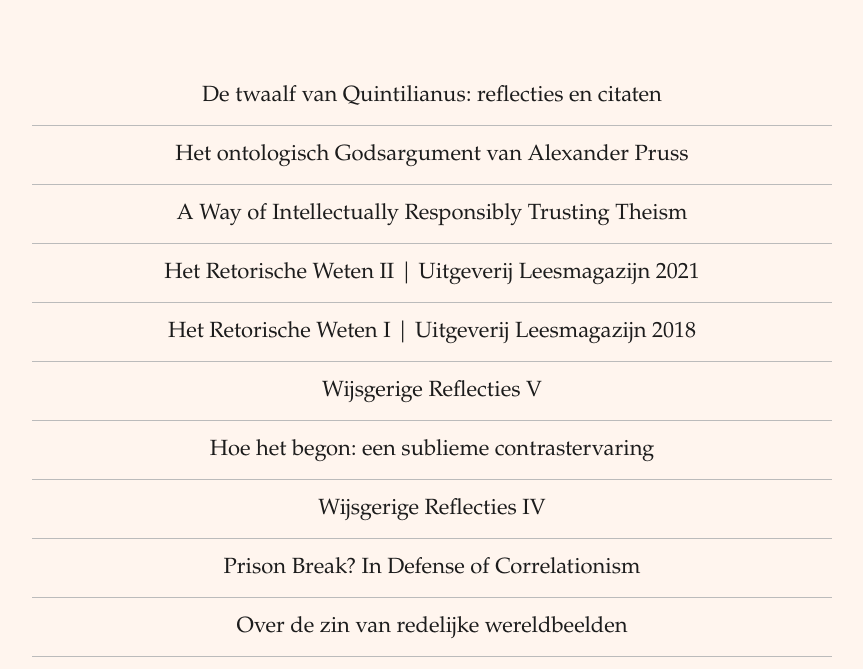
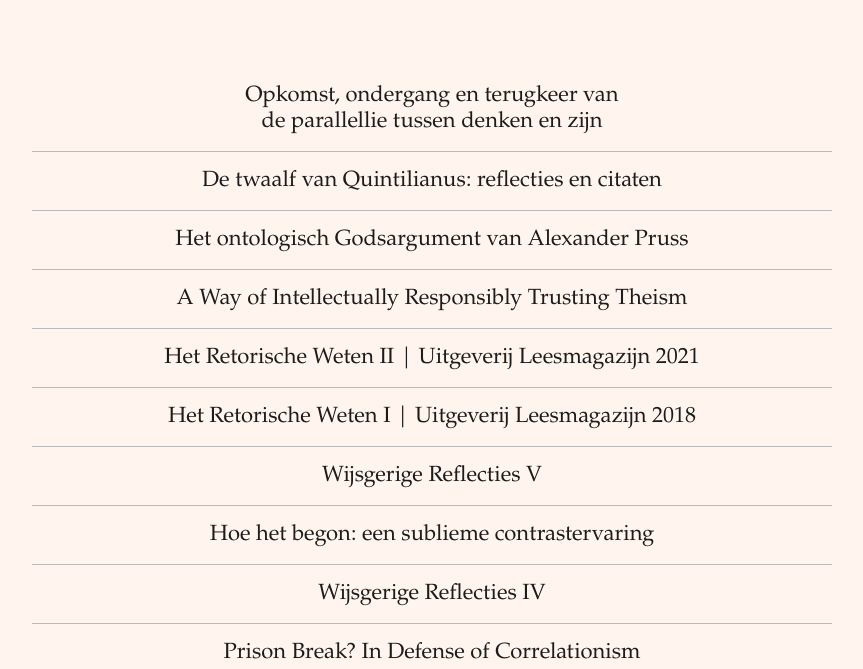
Before and after one commit to EmanuelRutten/Filosofische-bijdragen, a plain HTML site: page index.html in a window 1280 px wide. Shown: the part 131-800 px from the top of the page, without its empty margins (208-1071 px from the left). Drawn offline with Linux system fonts and the light colour scheme.

Commit message:
Add files via upload

```diff
--- a/index.html
+++ b/index.html
@@ -48,6 +48,10 @@
     <table cellspacing="0" cellpadding="16" border="0"
            style="margin-left: auto; width: 800px; margin-right: auto; text-align: center">
         <tbody>
+
+			<tr>
+            <td><a href="https://www.gjerutten.nl/ParallellieDenkenZijn_ERutten.pdf">Opkomst, ondergang en terugkeer van<br/> de parallellie tussen denken en zijn</a></td>
+        </tr>
 
 			<tr>
             <td><a href="https://www.gjerutten.nl/Quintilianus_ERutten.pdf">De twaalf van Quintilianus: reflecties en citaten</a></td>
```
